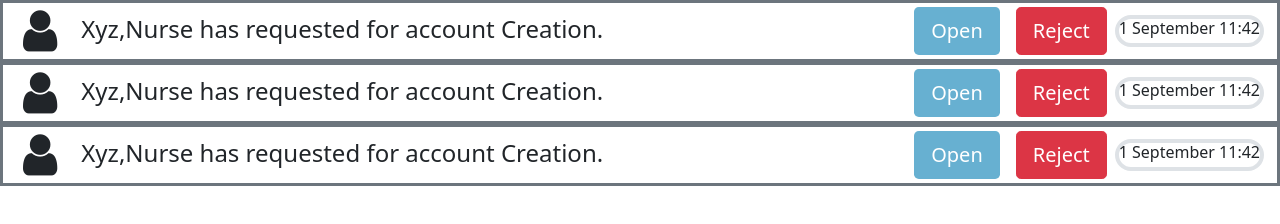
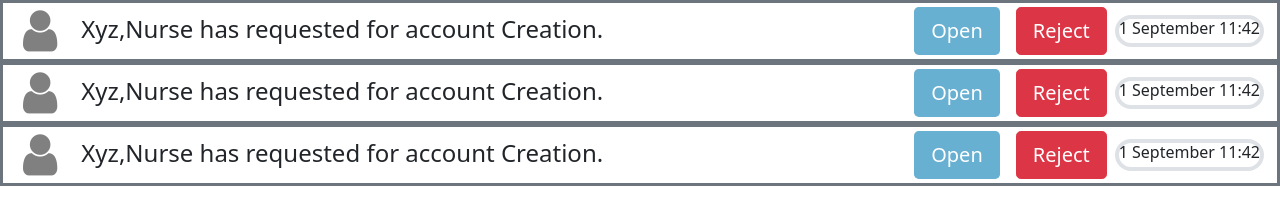
Before and after one commit to aashi-shah/CurrentLocation, a plain HTML site: page Front-End/Admin/admin_notification.html in a window 1280 px wide. Drawn offline with nearby package versions, Linux system fonts and the light colour scheme.

Commit message:
colors changed

```diff
--- a/Front-End/Admin/admin_notification.html
+++ b/Front-End/Admin/admin_notification.html
@@ -21,7 +21,7 @@
 
         <!-- Notification1 -->
         <div class="fluid-container border border-3 border-secondary d-flex flex-row p-1">
-            <i class="fa fa-3x fa-user ms-3"></i>
+            <i class="fa fa-3x fa-user ms-3 user"></i>
 
             <div class="info h4 ms-4 mt-2" id="reqInfo">
                 Xyz,Nurse has requested for account Creation.
@@ -39,7 +39,7 @@
 
         <!-- Notification2 -->
         <div class="fluid-container border border-3 border-secondary d-flex flex-row p-1">
-            <i class="fa fa-3x fa-user ms-3"></i>
+            <i class="fa fa-3x fa-user user ms-3"></i>
 
             <div class="info h4 ms-4 mt-2" id="reqInfo">
                 Xyz,Nurse has requested for account Creation.
@@ -57,7 +57,7 @@
 
         <!-- Notification3 -->
         <div class="fluid-container border border-3 border-secondary d-flex flex-row p-1">
-            <i class="fa fa-3x fa-user ms-3"></i>
+            <i class="fa fa-3x fa-user user ms-3 "></i>
 
             <div class="info h4 ms-4 mt-2" id="reqInfo">
                 Xyz,Nurse has requested for account Creation.
--- a/Front-End/Admin/admin_style.css
+++ b/Front-End/Admin/admin_style.css
@@ -4,5 +4,11 @@
 }
 
 .tcolor{
-    color: white;
+    color: black;
+    background-color: lightgray;
 }
+
+.user{
+    /* color: rgb(103, 176, 209); */
+    color: grey;
+}
```
Also changed, not shown: Front-End/Admin/admin_home.html (+1 -1 lines).
